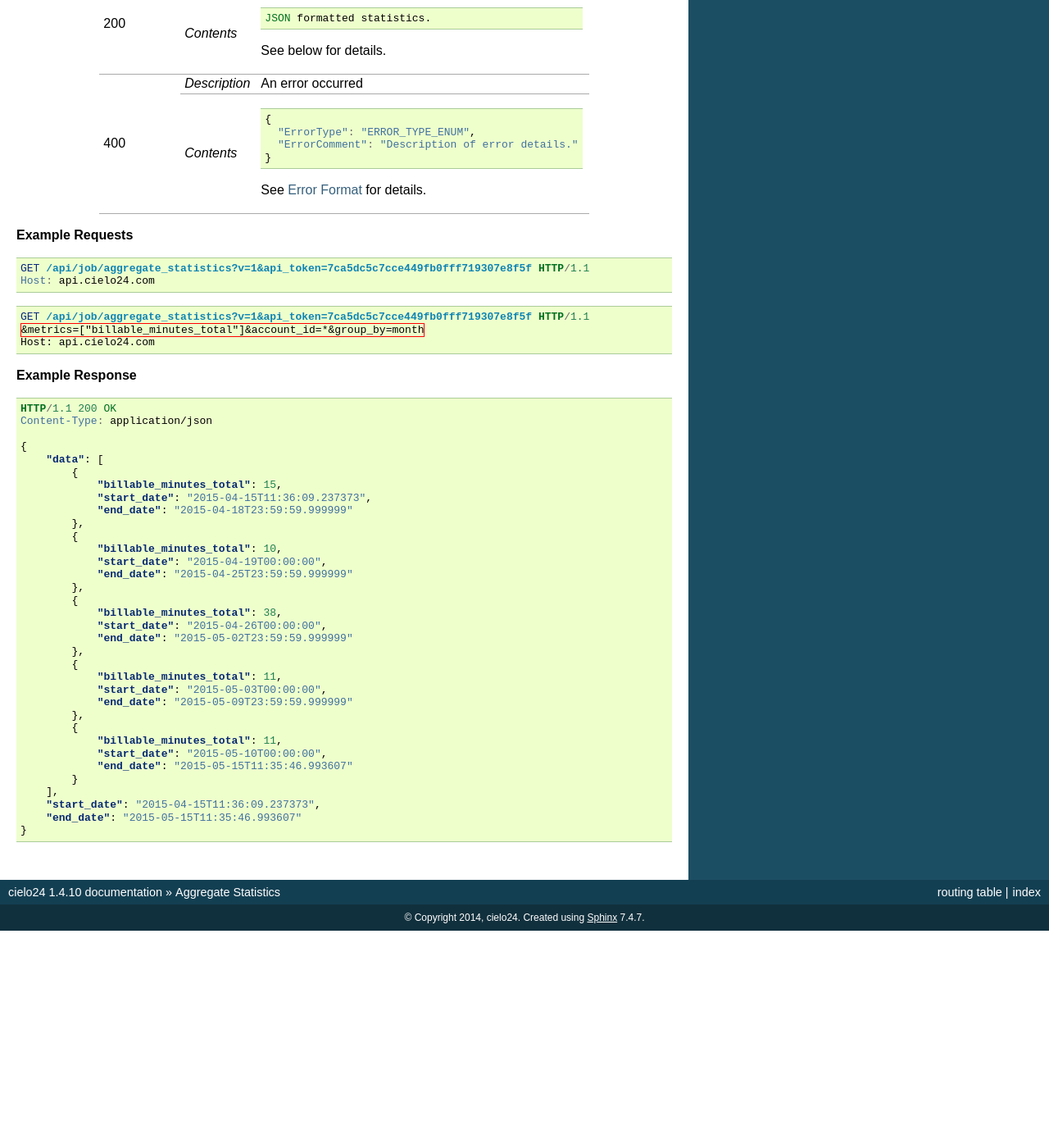
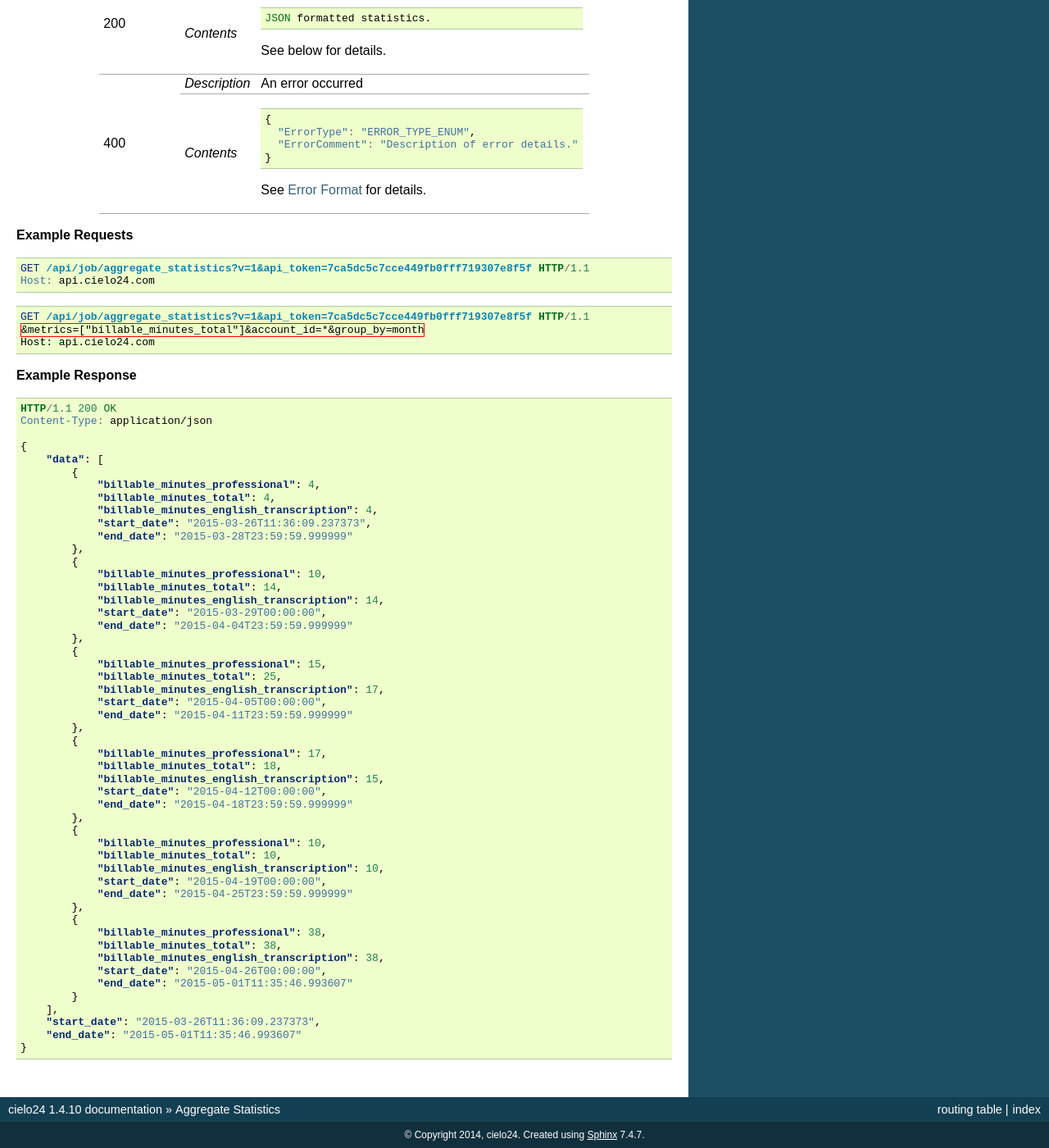
Before and after one commit to cielo24/Docs, a Sphinx documentation site: the page built from api/source/job_control/aggregate_statistics.rst, in a window 1280 px wide and 1400 px high, scrolled down 1364 px. Shown: the whole window at 82% size. Built offline with Sphinx 7.4.7, drawn with Linux system fonts in a browser that asks for light colours; before the commit the page ends 2499 px from its top, so only the background shows below that.

Commit message:
CLC-772: include more metrics

```diff
--- a/api/source/job_control/aggregate_statistics.rst
+++ b/api/source/job_control/aggregate_statistics.rst
@@ -154,31 +154,48 @@ grouped by week or month and filtered by a time range.
     {
         "data": [
             {
-                "billable_minutes_total": 15,
-                "start_date": "2015-04-15T11:36:09.237373",
+                "billable_minutes_professional": 4,
+                "billable_minutes_total": 4,
+                "billable_minutes_english_transcription": 4,
+                "start_date": "2015-03-26T11:36:09.237373",
+                "end_date": "2015-03-28T23:59:59.999999"
+            },
+            {
+                "billable_minutes_professional": 10,
+                "billable_minutes_total": 14,
+                "billable_minutes_english_transcription": 14,
+                "start_date": "2015-03-29T00:00:00",
+                "end_date": "2015-04-04T23:59:59.999999"
+            },
+            {
+                "billable_minutes_professional": 15,
+                "billable_minutes_total": 25,
+                "billable_minutes_english_transcription": 17,
+                "start_date": "2015-04-05T00:00:00",
+                "end_date": "2015-04-11T23:59:59.999999"
+            },
+            {
+                "billable_minutes_professional": 17,
+                "billable_minutes_total": 18,
+                "billable_minutes_english_transcription": 15,
+                "start_date": "2015-04-12T00:00:00",
                 "end_date": "2015-04-18T23:59:59.999999"
             },
             {
+                "billable_minutes_professional": 10,
                 "billable_minutes_total": 10,
+                "billable_minutes_english_transcription": 10,
                 "start_date": "2015-04-19T00:00:00",
                 "end_date": "2015-04-25T23:59:59.999999"
             },
             {
+                "billable_minutes_professional": 38,
                 "billable_minutes_total": 38,
+                "billable_minutes_english_transcription": 38,
                 "start_date": "2015-04-26T00:00:00",
-                "end_date": "2015-05-02T23:59:59.999999"
-            },
-            {
-                "billable_minutes_total": 11,
-                "start_date": "2015-05-03T00:00:00",
-                "end_date": "2015-05-09T23:59:59.999999"
-            },
-            {
-                "billable_minutes_total": 11,
-                "start_date": "2015-05-10T00:00:00",
-                "end_date": "2015-05-15T11:35:46.993607"
+                "end_date": "2015-05-01T11:35:46.993607"
             }
         ],
-        "start_date": "2015-04-15T11:36:09.237373",
-        "end_date": "2015-05-15T11:35:46.993607"
+        "start_date": "2015-03-26T11:36:09.237373",
+        "end_date": "2015-05-01T11:35:46.993607"
     }
```
